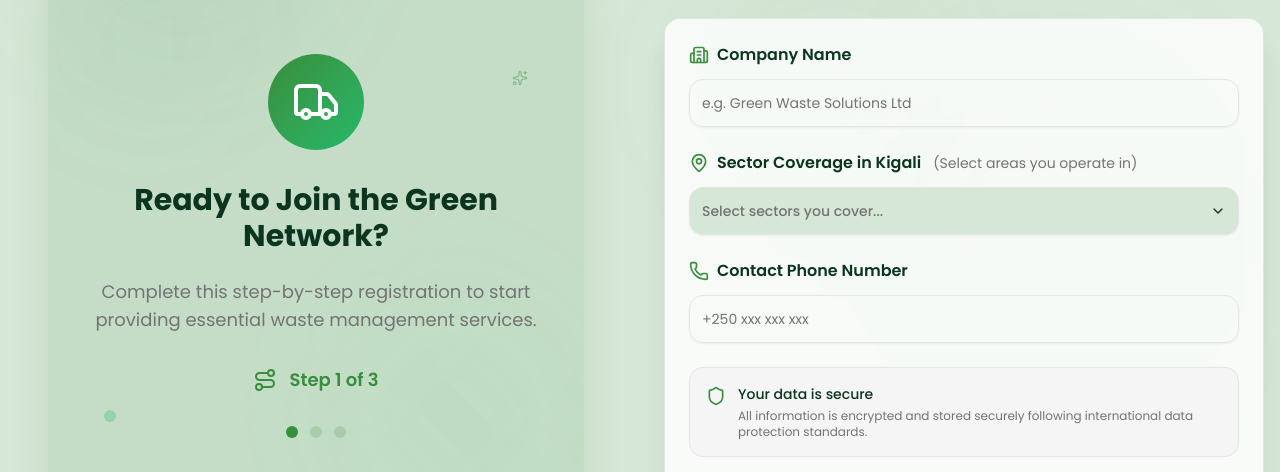
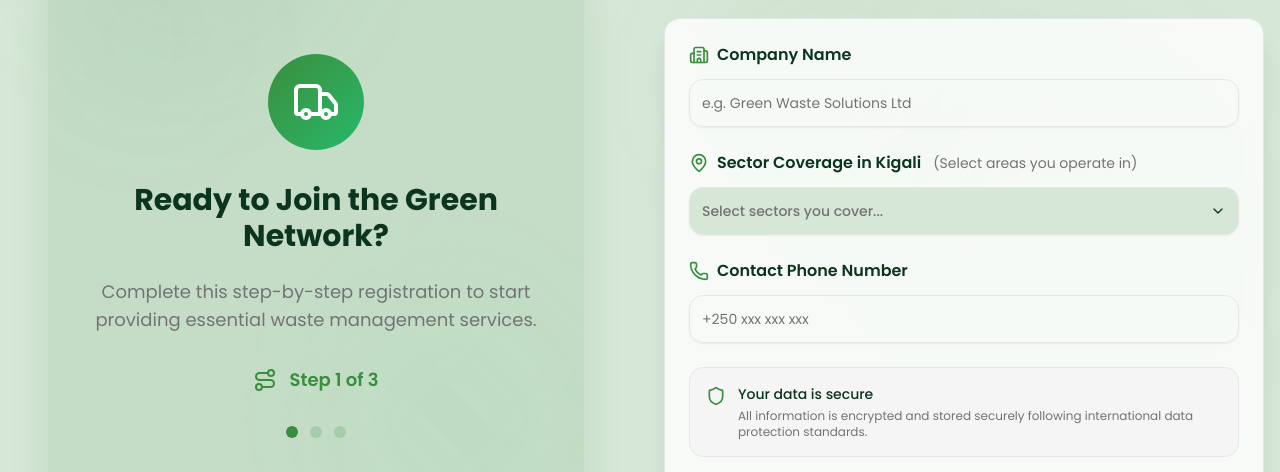
Before and after one commit to SheCanCODE-Capstone-Projects/Greenex_fe, a Next.js app: page /onboarding in a window 1280 px wide. Shown: the part 302-774 px from the top of the page. Built offline with nearby package versions, Linux system fonts and the light colour scheme.

Commit message:
feature: removed undesired animations

```diff
--- a/src/components/onboarding/OnboardingVisual.tsx
+++ b/src/components/onboarding/OnboardingVisual.tsx
@@ -59,13 +59,6 @@ export function OnboardingVisual({ step }: OnboardingVisualProps) {
             ))}
           </div>
 
-          {/* Floating elements */}
-          <div className="absolute top-4 right-4">
-            <Sparkles className="w-4 h-4 text-primary/40 animate-pulse" />
-          </div>
-          <div className="absolute bottom-4 left-4">
-            <div className="w-3 h-3 bg-secondary-green/30 rounded-full animate-bounce" style={{ animationDelay: '1s' }} />
-          </div>
         </div>
       </div>
     </div>
--- a/src/components/onboarding/SuccessStep.tsx
+++ b/src/components/onboarding/SuccessStep.tsx
@@ -16,8 +16,6 @@ export function SuccessStep({ companyData, onGoHome }: SuccessStepProps) {
         <div className="w-20 h-20 mx-auto rounded-full bg-gradient-to-br from-primary to-secondary-green flex items-center justify-center shadow-xl animate-pulse">
           <CheckCircle2 className="w-10 h-10 text-white" />
         </div>
-        <PartyPopper className="absolute top-0 right-1/4 w-5 h-5 text-primary animate-bounce" style={{ animationDelay: '0.5s' }} />
-        <Sparkles className="absolute bottom-1 left-1/4 w-4 h-4 text-primary animate-bounce" style={{ animationDelay: '1s' }} />
       </div>
 
       {/* Success Card */}
@@ -27,7 +25,7 @@ export function SuccessStep({ companyData, onGoHome }: SuccessStepProps) {
         </h2>
 
         <p className="text-base text-muted-foreground mb-4">
-          You are one step closer to powering Rwanda's green future.
+          You are one step closer to powering Rwanda&apos;s green future.
         </p>
 
         {/* Review Timeline */}
```
